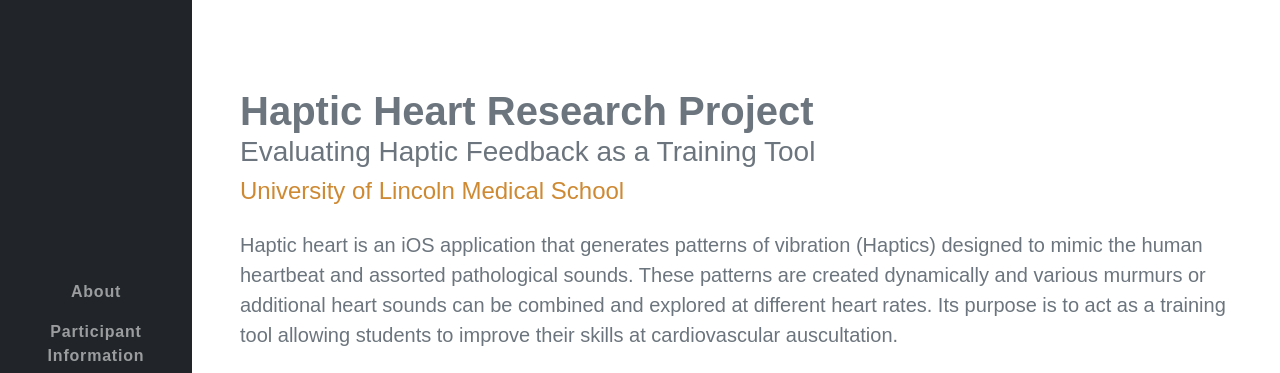
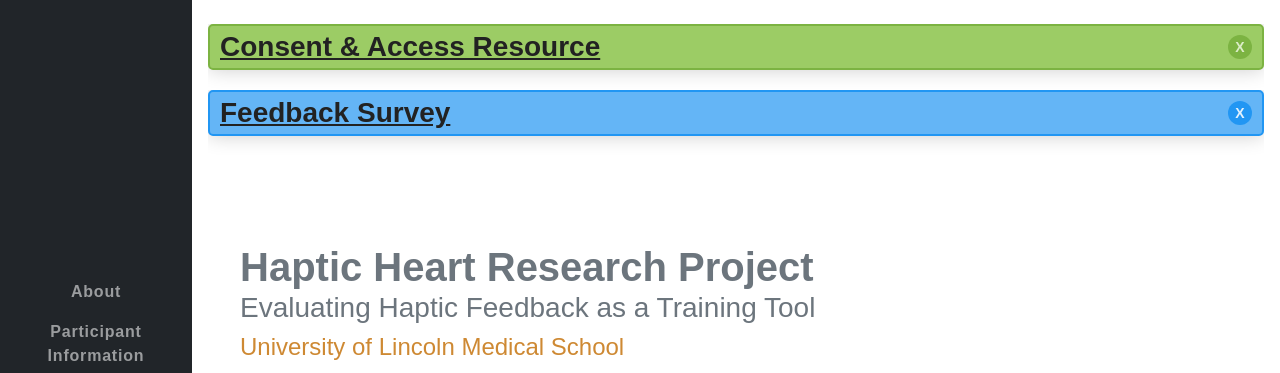
Before and after one commit to BarkingTree/HapticHeartInformation, a website: page index.html in a window 1280 px wide. Shown: the top 373 px of the page. Drawn offline with nearby package versions, Linux system fonts and the light colour scheme.

Commit message:
Added Banners

```diff
--- a/index.html
+++ b/index.html
@@ -14,6 +14,7 @@
 </head>
 
 <body id="page-top">
+
   <!-- Navigation. SideNav on Large. TopNav on small -->
   <nav class="navbar navbar-expand-lg navbar-dark bg-dark fixed-top" id="sideNav">
     <a class="navbar-brand" href="#page-top">
@@ -36,7 +37,11 @@
 
 <!--Page Content-->
 <div class="container-fluid p-0">
-
+  <div class="px-3 pt-4">
+  <div data-component="dismissible-item" 	data-type="success" data-value= "Consent & Access Resource" data-link="https://forms.office.com/e/7p7TJ8t8t9"></div>
+  <div data-component="dismissible-item" 	data-type="info" data-value= "Feedback Survey" data-link="https://forms.office.com/e/mdJTGQvLxu">
+  </div>
+  </div>
   <!-- About-->
   <section class="resume-section" id="about">
       <div class="resume-section-content">
--- a/javascript/jsScript.js
+++ b/javascript/jsScript.js
@@ -45,3 +45,59 @@
         });
     };
   })
+
+
+// Banner Control
+;(function(window){
+
+	var dismissibleItem = function(el, type, value, link) {
+
+       // var link = '<a class= "dismissible" href="https://forms.office.com/e/mdJTGQvLxu"> Feedback Questionaire</a>'
+		var html = '<span>' + '<a class = "dismissible" href='+link +'>'+value+'</a>'+ ' <button type="button" class="close">X</button></span>';
+
+		el.removeAttribute('data-component');
+		el.removeAttribute('data-value');
+		el.removeAttribute('data-type');
+        el.removeAttribute('data-link')
+
+		el.classList.add('dismissible', 'dismissible-' + type);
+
+		el.innerHTML = html;
+
+		el.querySelector('.close').addEventListener('click', function(event){
+			var height = el.offsetHeight,
+				opacity = 1,
+				timeout = null;
+			function reduceHeight() {
+				height -= 2;
+				el.setAttribute('style', 'height: ' + height + 'px; opacity: ' + opacity);
+				if (height <= 0) {
+					window.clearInterval(timeout)	;
+					timeout = null;
+					el.remove();
+				}
+			}
+			function fade() {
+				opacity -= .1;
+				el.setAttribute('style', 'opacity: ' + opacity);
+				if (opacity <= 0) {
+					window.clearInterval(timeout);
+					timeout = window.setInterval(reduceHeight, 1);
+				}
+			}
+			timeout = window.setInterval(fade, 25);
+		});
+
+	};
+
+	var dismissibles = Array.prototype.slice.call(document.querySelectorAll('[data-component="dismissible-item"]'));
+	if (dismissibles.length) {
+		for (var i = 0; i < dismissibles.length; i++) {
+			var type = dismissibles[i].getAttribute('data-type'),
+				value = dismissibles[i].getAttribute('data-value');
+                link = dismissibles[i].getAttribute('data-link')
+			new dismissibleItem(dismissibles[i], type, value, link)
+		}
+	}
+
+})(window);
--- a/style.scss
+++ b/style.scss
@@ -322,3 +322,93 @@
   .rounded-circle {
 	border-radius: 50% !important;
   }
+  .dismissible {
+	color: #222;
+	font-size: 28px;
+	font-weight: bold;
+	line-height: 22px;
+	position: relative;
+	overflow: hidden;
+}
+
+.dismissible a:link {
+	text-decoration: underline;
+}
+
+ .dismissible span {
+	background: #fff;
+	border: 2px solid rgba(0, 0, 0, .3);
+	border-radius: 5px;
+	box-shadow: 0 0 20px 0 rgba(0, 0, 0, .2);
+	box-sizing: border-box;
+	display: block;
+	margin: 0 auto 20px auto;
+	padding: 10px;
+	position: relative;
+
+ }
+
+.dismissible button {
+	background: rgba(0, 0, 0, .4);
+	border: 0;
+	border-radius: 100%;
+	color: #fff;
+	cursor: pointer;
+	font-size: 14px;
+	font-weight: bold;
+	height: 24px;
+	line-height: 20px;
+	margin-top: -12px;
+	right: 10px;
+	position: absolute;
+	top: 50%;
+	width: 24px;
+}
+
+.dismissible button:focus {
+	outline: none;
+}
+
+.dismissible-error span {
+	background-color: #FF5252;
+	border-color: #FF1744;
+	color: #fff;
+}
+
+.dismissible-error button {
+	background-color: #D50000;
+	color: #FFCDD2;
+}
+
+.dismissible-info span {
+	background-color: #64B5F6;
+	border-color: #2196F3;
+	color: #fff;
+}
+
+.dismissible-info button {
+	background-color: #2196F3;
+	color: #E3F2FD;
+}
+
+.dismissible-success span {
+	background-color: #9CCC65;
+	border-color: #7CB342;
+	color: #fff;
+}
+
+.dismissible-success button {
+	background-color: #7CB342;
+	color: #DCEDC8;
+}
+
+.dismissible-warning span {
+	background-color: #FFA726;
+	border-color: #FB8C00;
+	color: #fff;
+}
+
+.dismissible-warning button {
+	background-color: #FB8C00;
+	color: #FFE0B2;
+}
```
Also changed, not shown: styles/style.css, 1 other file.
